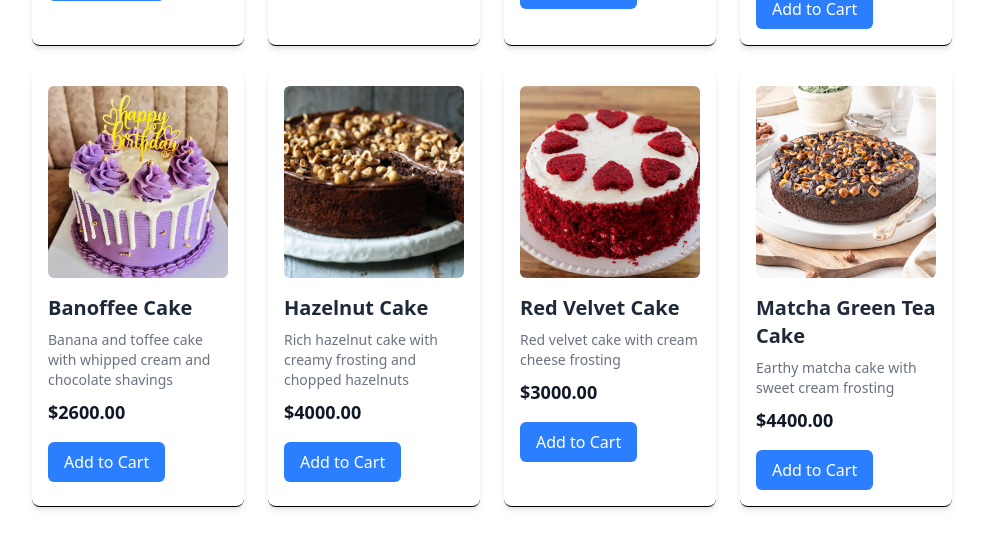
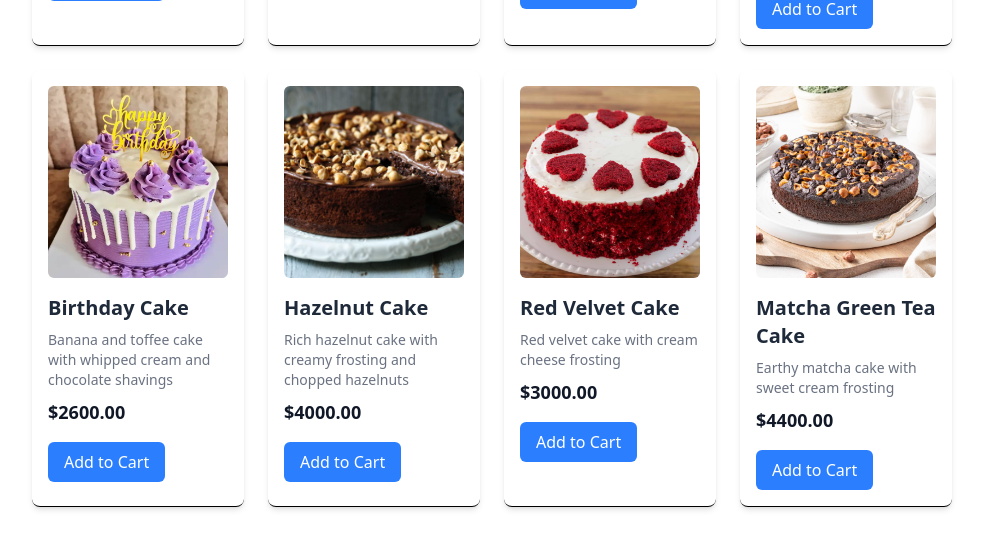
Before and after one commit to Hammad-000/Cakes-Villa, a React (Vite) app: page /menu in a window 1280 px wide. Shown: the part 2052-2600 px from the top of the page, without its empty margins (284-1267 px from the left). Built offline with nearby package versions, Linux system fonts and the light colour scheme.

Commit message:
cart components

```diff
--- /dev/null
+++ b/src/Components/ProductsCart.jsx
@@ -0,0 +1,26 @@
+import { Link } from "react-router-dom";
+
+function ProductsCart({ filteredProducts }) {
+  return (
+    <div className="product-grid grid grid-cols-1 sm:grid-cols-2 lg:grid-cols-3 xl:grid-cols-4 gap-6 p-3">
+      {filteredProducts.map((product) => (
+        <div key={product.id} className="product-card bg-white border-b cursor-pointer rounded-lg shadow-md p-4">
+          <img
+            src={product.image || "/path/to/default-image.jpg"}
+            alt={product.name}
+            className="w-full h-48 object-cover rounded-md mb-4"
+            onError={(e) => (e.target.src = "/path/to/default-image.jpg")}
+          />
+          <h2 className="product-name text-xl font-semibold text-gray-800 mb-2">{product.name}</h2>
+          <p className="product-description text-gray-500 text-sm mb-2">{product.description}</p>
+          <p className="product-price text-lg font-semibold text-gray-900">${product.price.toFixed(2)}</p>
+          <Link to={`/product/${product.id}`} className="product-link mt-4 inline-block px-4 py-2 bg-blue-500 text-white rounded-md text-center hover:bg-blue-600">
+            Add to Cart
+          </Link>
+        </div>
+      ))}
+    </div>
+  );
+}
+
+export default ProductsCart;
--- a/src/Pages/Menu.jsx
+++ b/src/Pages/Menu.jsx
@@ -3,6 +3,7 @@ import { Link } from "react-router-dom";
 import products from "../data/products";
 import CategoryFilter from "../Components/CategoryFilter";
 import SearchBox from "../Components/SearchBox";
+import ProductsCart from "../Components/ProductsCart";
 
 function Menu() {
   const [selectedCategories, setSelectedCategories] = useState([]);
@@ -60,25 +61,7 @@ function Menu() {
 
         <SearchBox onSearchChange={handleSearchChange} className="w-full lg:w-auto mb-6" />
 
-
-        <div className="product-grid grid grid-cols-1 sm:grid-cols-2 lg:grid-cols-3 xl:grid-cols-4 gap-6 p-3">
-          {filterProducts.map((product) => (
-            <div key={product.id} className="product-card bg-white border-b  cursor-pointer  rounded-lg shadow-md p-4">
-              <img
-                src={product.image || "/path/to/default-image.jpg"}
-                alt={product.name}
-                className="w-full h-48 object-cover rounded-md mb-4"
-                onError={(e) => (e.target.src = "/path/to/default-image.jpg")}
-              />
-              <h2 className="product-name text-xl font-semibold text-gray-800 mb-2">{product.name}</h2>
-              <p className="product-description text-gray-500 text-sm mb-2">{product.description}</p>
-              <p className="product-price text-lg font-semibold text-gray-900">${product.price.toFixed(2)}</p>
-              <Link to={`/product/${product.id}`} className="product-link mt-4 inline-block px-4 py-2 bg-blue-500 text-white rounded-md text-center hover:bg-blue-600">
-               Add to Cart
-              </Link>
-            </div>
-          ))}
-        </div>
+   <ProductsCart filteredProducts={filterProducts} />
       </div>
     </div>
   );
--- a/src/data/products.js
+++ b/src/data/products.js
@@ -2,7 +2,7 @@ const products = [
     {
         id: 1,
         name: "Chocolate Cake",
-        categoryTitle: "Chocolate Cake",
+        categoryTitle: "Oreo Cake",
         image: "/images/cake1.jpg",
         description: "Delicious chocolate cake with rich frosting",
         price: 2000,
@@ -25,7 +25,7 @@ const products = [
     },
     {
         id: 4,
-        name: "Oreo Cake",
+        name: "Birthday Cake",
         categoryTitle:"Birthday Cake",
         description: "Moist oreo cake with cream cheese frosting",
         image: "/images/cake4.webp",
@@ -34,7 +34,7 @@ const products = [
     {
         id: 5,
         name: "Strawberry Shortcake",
-        categoryTitle: "Chocolate Cake",
+        categoryTitle: "Oreo Cake",
         image: "/images/cake5.jpg",
         description: "Fresh strawberries on a light sponge cake with whipped cream",
         price: 2200,
@@ -129,8 +129,8 @@ const products = [
     },
     {
         id: 17,
-        name: "Banoffee Cake",
-        categoryTitle: "Banoffee Cake",
+        name: "Birthday Cake",
+        categoryTitle: "Birthday Cake",
         image: "/images/cake17.webp",
         description: "Banana and toffee cake with whipped cream and chocolate shavings",
         price: 2600,
```
